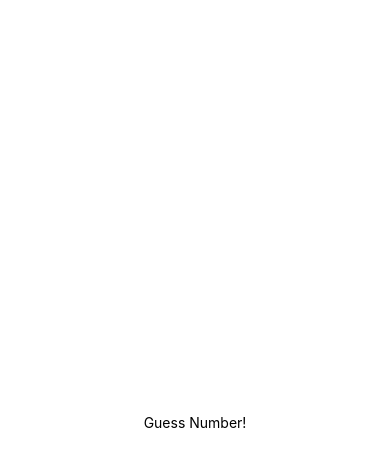
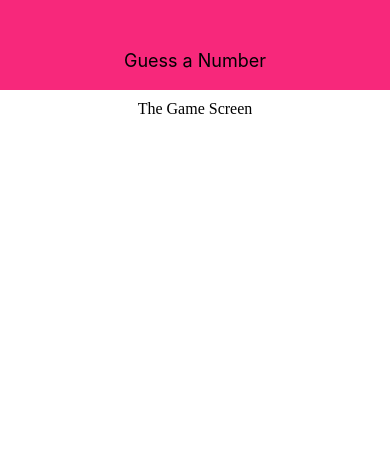
Before and after one commit to Gregfanyan/React-Native-Guess-Number, a React Native app: screen / in a window 390 px wide. Shown: the top 466 px of the page. Built offline with nearby package versions, Linux system fonts and the light colour scheme.

Commit message:
added Header

```diff
--- a/App.js
+++ b/App.js
@@ -1,12 +1,14 @@
-import { StatusBar } from 'expo-status-bar';
-import React from 'react';
-import { StyleSheet, Text, View } from 'react-native';
+import React from "react";
+import { StyleSheet, Text, View } from "react-native";
+
+import Header from "./components/Header";
+import StartGameScreen from "./screens/StartGameScreen";
 
 export default function App() {
   return (
-    <View style={styles.container}>
-      <Text>Guess Number!</Text>
-      <StatusBar style="auto" />
+    <View style={styles.screen}>
+      <Header title={"Guess a Number"} />
+      <StartGameScreen />
     </View>
   );
 }
@@ -14,8 +16,5 @@ export default function App() {
 const styles = StyleSheet.create({
   container: {
     flex: 1,
-    backgroundColor: '#fff',
-    alignItems: 'center',
-    justifyContent: 'center',
   },
 });
--- /dev/null
+++ b/components/Header/index.js
@@ -0,0 +1,24 @@
+import React from "react";
+import { StyleSheet, Text, View } from "react-native";
+
+export default function Header(props) {
+  return (
+    <View style={styles.header}>
+      <Text style={styles.headerText}>{props.title}</Text>
+    </View>
+  );
+}
+
+const styles = StyleSheet.create({
+  header: {
+    width: "100%",
+    height: 90,
+    paddingTop: 50,
+    backgroundColor: "#f7287b",
+    alignItems: "center",
+  },
+  headerText: {
+    color: "black",
+    fontSize: 18,
+  },
+});
--- /dev/null
+++ b/screens/StartGameScreen.js
@@ -0,0 +1,15 @@
+import React from "react";
+import { StyleSheet, Text, View } from "react-native";
+
+export default function App() {
+  return <View style={styles.screen}>The Game Screen</View>;
+}
+
+const styles = StyleSheet.create({
+  screen: {
+    flex: 1,
+    padding: 10,
+    alignItems: "center",
+    justifyContent: "flex-start",
+  },
+});
```
